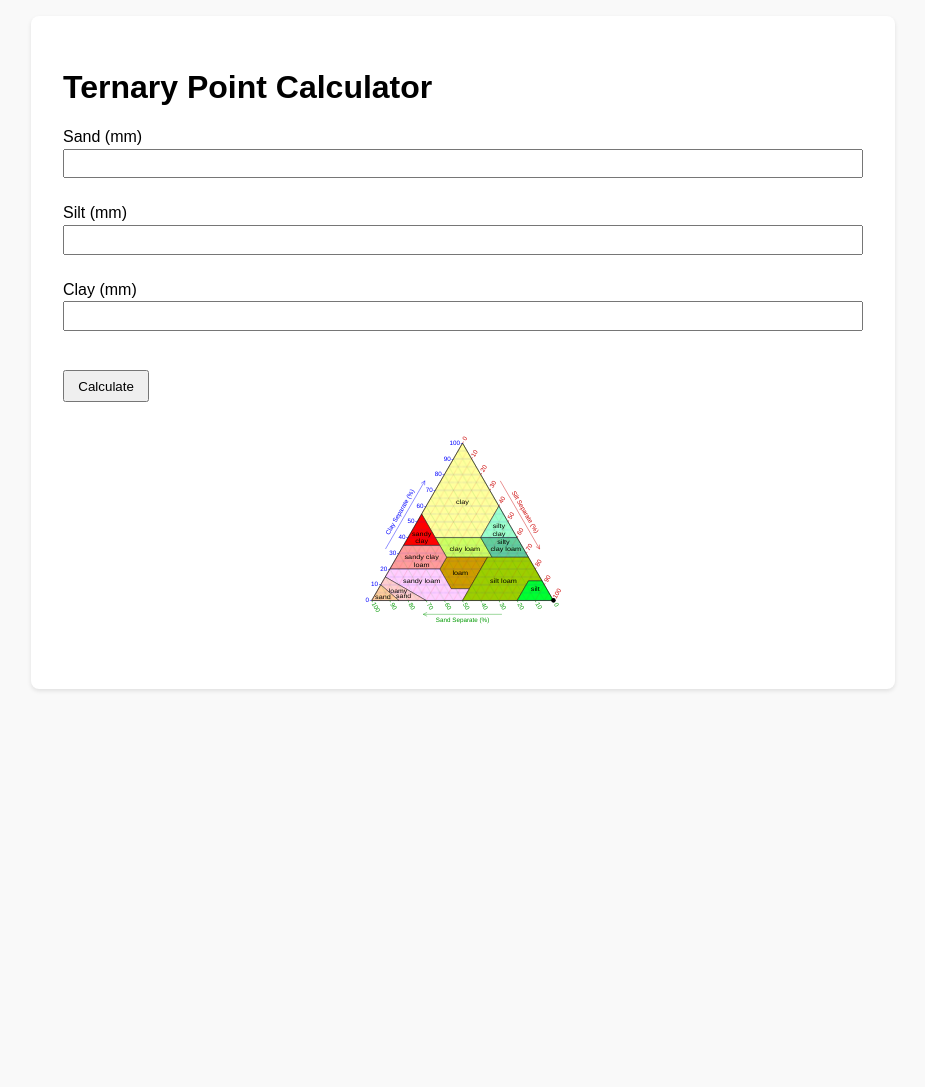
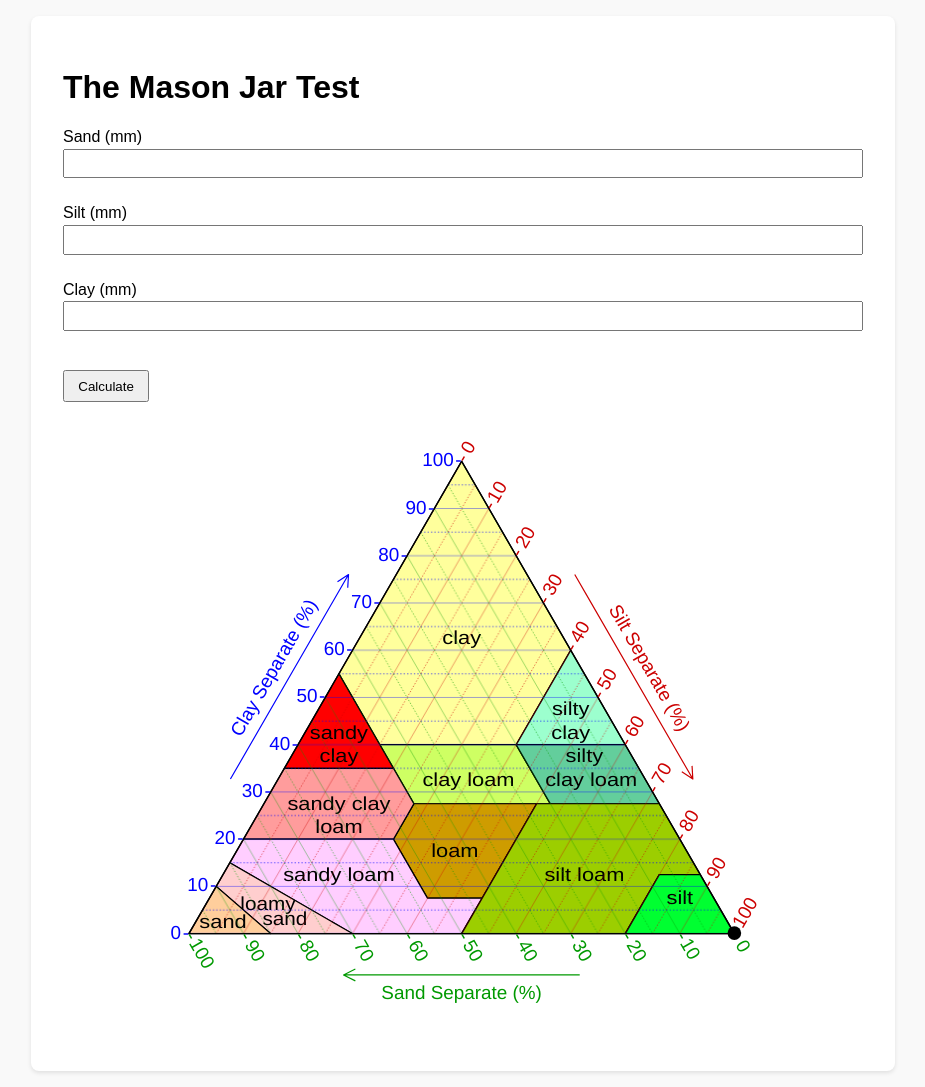
Before and after one commit to mandross/jar-soil-test, a PHP site: page / in a window 1280 px wide. Shown: the whole page, without its empty margins (177-1102 px from the left). Before the commit the page ends 691 px from the top, so only its background shows below. Run offline with PHP 8.4, Linux system fonts and the light colour scheme; data that the repository does not hold is empty.

Commit message:
scale the diagram

```diff
--- a/index.php
+++ b/index.php
@@ -71,7 +71,7 @@ if (empty($errors)) {
 </head>
 <body>
 <div class="container">
-<h1>Ternary Point Calculator</h1>
+<h1>The Mason Jar Test</h1>
 <?php if (!empty($errors)): ?>
     <div class="error">
         <?php foreach ($errors as $error): ?>
@@ -91,7 +91,7 @@ if (empty($errors)) {
     <polygon points="50,0 0,86.6 100,86.6" fill="none" stroke="black"/>
     <circle cx="<?php echo $x; ?>" cy="<?php echo $y; ?>" r="2" fill="red"/>
 </svg> -->
-<svg version="1.1" xmlns="http://www.w3.org/2000/svg" xmlns:xlink="http://www.w3.org/1999/xlink" width="25%" height="25%" viewBox="-219 -20 440 420">
+<svg version="1.1" xmlns="http://www.w3.org/2000/svg" xmlns:xlink="http://www.w3.org/1999/xlink" width="75%" height="75%" viewBox="-219 -20 440 420">
  <title>SoilTexture USDA</title>
  <desc>A soil texture diagram redrawn from the USDA webpage http://nrcs.usda.gov/Internet/FSE_MEDIA/nrcs142p2_050242.jpg with colours from http://commons.wikimedia.org/wiki/File:SoilTexture_USDA.png by CMG Lee.</desc>
  <style type="text/css">
```
